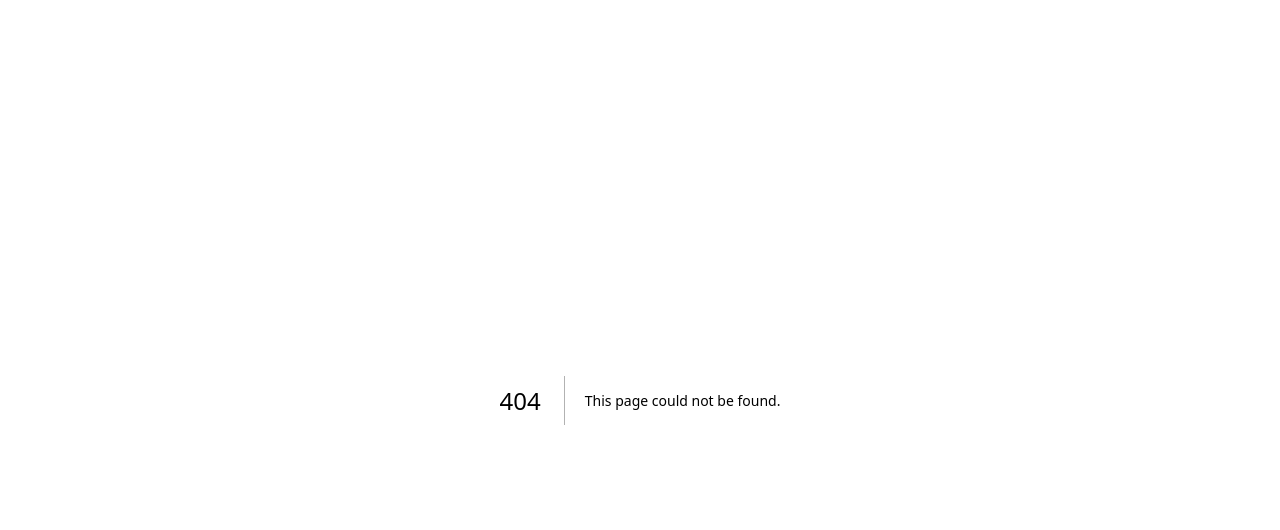
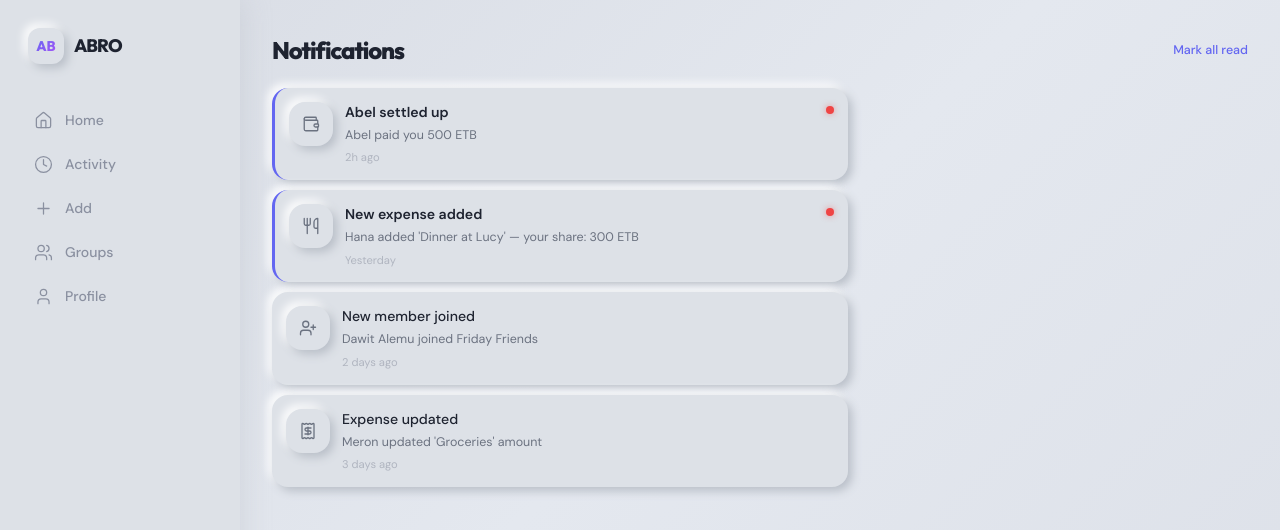
Before and after one commit to Substance-k3n/abro, a Next.js app in the folder apps/web/: page /notifications in a window 1280 px wide. Before the commit this address had no page. Shown: the top 530 px of the page. Built offline with nearby package versions, Linux system fonts and the light colour scheme.

Commit message:
feat(web): notifications screen (DASH-07)

```diff
--- /dev/null
+++ b/apps/web/src/app/(dashboard)/notifications/page.tsx
@@ -0,0 +1,97 @@
+'use client';
+
+// DASH-07 Notifications — docs/ABRO_FRONTEND_SPEC.md §3 (lines 530-570).
+// Ported from the prototype's NotificationsScreen (App.tsx:3954): type
+// icon, title/body/time, unread accent border + dot. Unlike the
+// prototype's inert "Mark all read" button, this one actually works
+// against local state (still mock data, but the interaction itself is
+// real) -- Phase 8 replaces the local state with a real
+// PATCH /notifications/read-all call.
+
+import { EmptyState } from '@abro/ui';
+import { Bell, type LucideIcon, Receipt, UserPlus, Utensils, Wallet } from 'lucide-react';
+import { useState } from 'react';
+
+import { NOTIFICATIONS, type NotificationMock } from '~/lib/mock-data';
+
+const ICONS: Record<NotificationMock['icon'], LucideIcon> = {
+  Wallet,
+  Utensils,
+  UserPlus,
+  Receipt,
+};
+
+export default function NotificationsPage() {
+  const [notifications, setNotifications] = useState(NOTIFICATIONS);
+
+  const markAllRead = () => setNotifications((prev) => prev.map((n) => ({ ...n, read: true })));
+  const markRead = (id: string) =>
+    setNotifications((prev) => prev.map((n) => (n.id === id ? { ...n, read: true } : n)));
+
+  return (
+    <div className="fade-in px-5 py-6 md:px-8 md:py-8">
+      <div className="mb-5 flex items-center justify-between">
+        <h2
+          className="font-display text-[1.5rem] font-extrabold tracking-tighter"
+          style={{ color: 'var(--t-primary)' }}
+        >
+          Notifications
+        </h2>
+        <button
+          onClick={markAllRead}
+          className="text-[0.78rem] font-medium"
+          style={{ color: 'var(--accent)' }}
+        >
+          Mark all read
+        </button>
+      </div>
+
+      {notifications.length === 0 ? (
+        <EmptyState
+          icon={<Bell size={26} strokeWidth={1.5} />}
+          title="All caught up!"
+          description="No notifications right now."
+        />
+      ) : (
+        <div className="flex max-w-xl flex-col gap-2.5">
+          {notifications.map((n) => {
+            const Icon = ICONS[n.icon];
+            return (
+              <button
+                key={n.id}
+                onClick={() => markRead(n.id)}
+                className="neo-raised-sm flex items-start gap-3 rounded-2xl p-3.5 text-left"
+                style={{ borderLeft: n.read ? 'none' : '3px solid var(--accent)' }}
+              >
+                <div
+                  className="neo-raised-sm flex h-11 w-11 shrink-0 items-center justify-center rounded-2xl"
+                  style={{ color: 'var(--t-muted)' }}
+                >
+                  <Icon size={18} strokeWidth={1.75} />
+                </div>
+                <div className="flex-1">
+                  <p
+                    className="mb-0.5 text-[0.88rem]"
+                    style={{ color: 'var(--t-primary)', fontWeight: n.read ? 500 : 700 }}
+                  >
+                    {n.title}
+                  </p>
+                  <p
+                    className="mb-1 text-[0.78rem] leading-relaxed"
+                    style={{ color: 'var(--t-muted)' }}
+                  >
+                    {n.body}
+                  </p>
+                  <p className="text-[0.7rem]" style={{ color: '#b0b5c0' }}>
+                    {n.time}
+                  </p>
+                </div>
+                {!n.read && <div className="notif-dot mt-1 shrink-0" />}
+              </button>
+            );
+          })}
+        </div>
+      )}
+    </div>
+  );
+}
```
